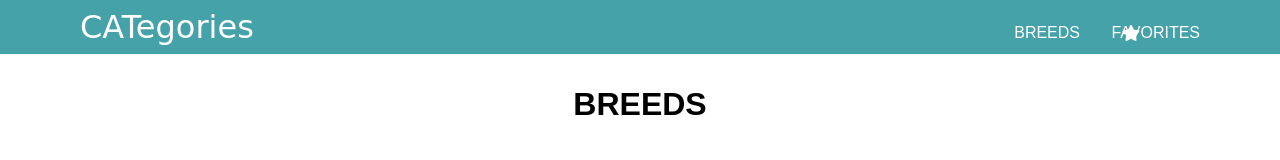
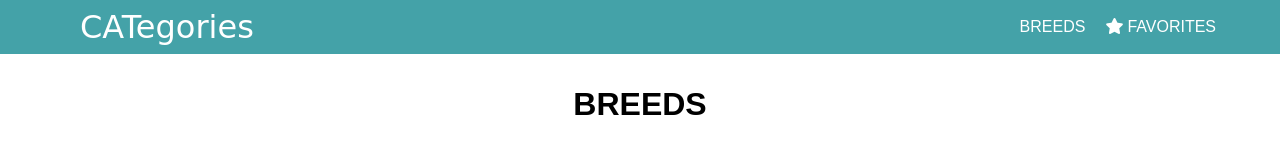
Before and after one commit to katiefugate/CATegories, a website: page index.html in a window 1280 px wide. Drawn offline with Linux system fonts and the light colour scheme; no server answers; a web font is replaced by a local one.

Commit message:
removed absolute positioning.

```diff
--- a/css/layout.css
+++ b/css/layout.css
@@ -1,28 +1,21 @@
 header {
   position: relative;
   padding: 0.5rem 0;
+  display: flex;
+  justify-content: space-between;
 }
 
 .container {
   margin: 0 3rem;
 }
 
-.link-star {
-  position: absolute;
-  right: 4.75rem;
-  top: 1.55rem;
-}
-
-.fav-link {
-  position: absolute;
-  right: 1rem;
-  top: 1.5rem;
+.links {
+  margin-right: 1rem;
+  align-self: center;
 }
 
 .breeds-link {
-  position: absolute;
-  right: 7rem;
-  top: 1.5rem;
+  padding-right: 1rem;
 }
 
 .title {
@@ -54,20 +47,12 @@ img {
     flex-wrap: wrap;
   }
 
-  .fav-link {
-    right: 5rem;
+  .title {
+    margin-left: 5rem;
   }
 
-  .breeds-link {
-    right: 12.5rem;
-  }
-
-  .link-star {
-    right: 8.75rem;
-  }
-
-  .title {
-    margin-left: 5rem;
+  .links {
+    margin-right: 4rem;
   }
 
   .col-third {
--- a/index.html
+++ b/index.html
@@ -17,9 +17,11 @@
 <body>
   <header>
     <span class="title">CATegories</span>
-    <span class="breeds-link">BREEDS</span>
-    <i class="fas fa-star link-star"></i>
-    <span class="fav-link">FAVORITES</span>
+    <div class="links">
+      <span class="breeds-link">BREEDS</span>
+      <i class="fas fa-star link-star"></i>
+      <span class="fav-link">FAVORITES</span>
+    </div>
   </header>
   <main>
     <div class="breeds-view">
```
